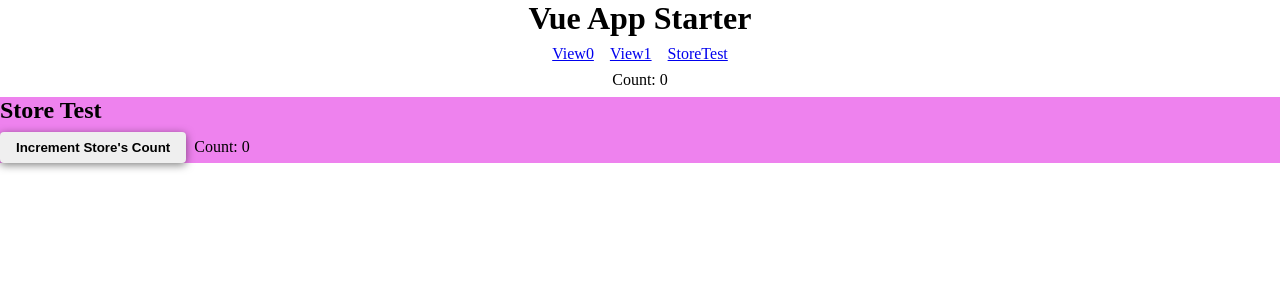
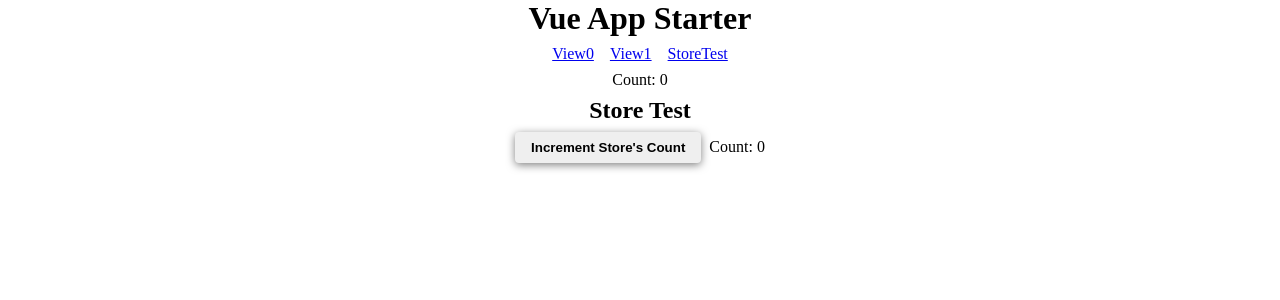
Before and after one commit to ccallen001/vue-app-starter, a Vue app: page /store-test in a window 1280 px wide. Shown: the top 300 px of the page. Built offline with nearby package versions, Linux system fonts and the light colour scheme.

Commit message:
clean up the views

```diff
--- a/src/views/StoreTest.vue
+++ b/src/views/StoreTest.vue
@@ -10,7 +10,7 @@
 
 <style lang="scss" scoped>
 .view-StoreTest {
-  background-color: violet;
+  text-align: center;
 
   h2 {
     padding-bottom: 0.5rem;
--- a/src/views/View0.vue
+++ b/src/views/View0.vue
@@ -9,7 +9,9 @@
 
 <style lang="scss" scoped>
 .view-View0 {
-
+  h2 {
+    padding-bottom: 0.5rem;
+  }
 }
 </style>
 
--- a/src/views/View1.vue
+++ b/src/views/View1.vue
@@ -8,7 +8,9 @@
 
 <style lang="scss" scoped>
 .view-View1 {
-
+  h2 {
+    padding-bottom: 0.5rem;
+  }
 }
 </style>
 
```
